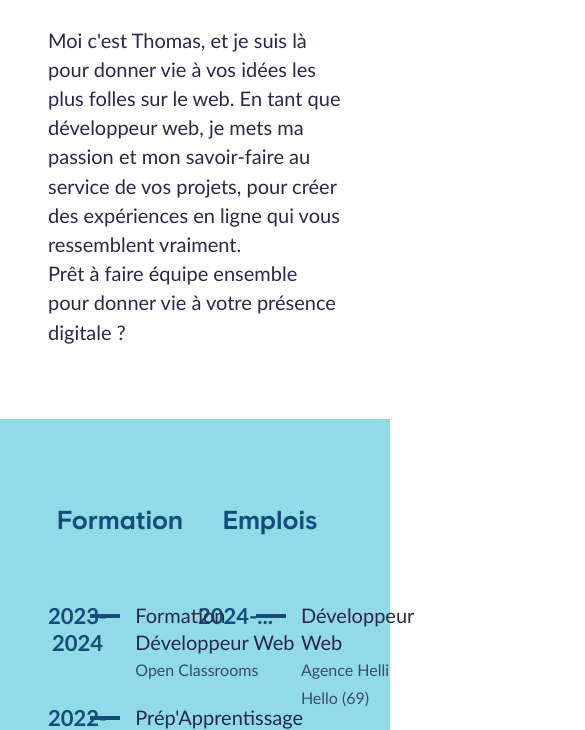
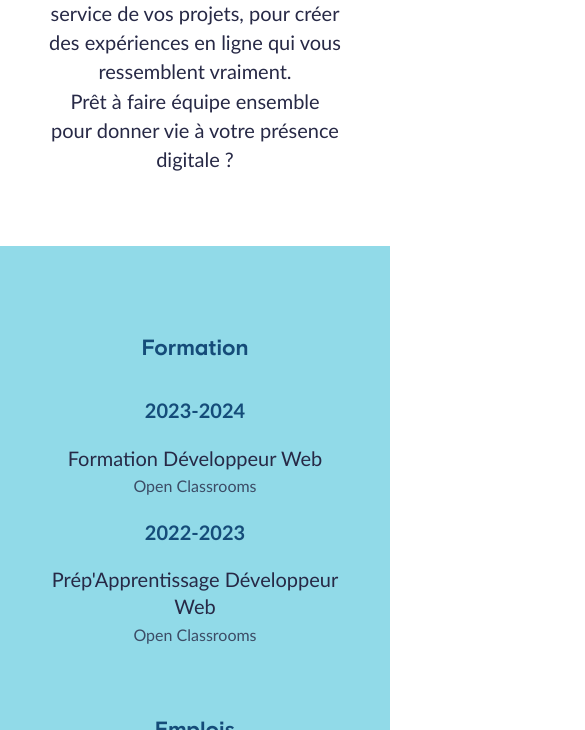
Before and after one commit to thomaslblc/Portfolio, a website: page index.html in a window 390 px wide. Shown: the part 449-1179 px from the top of the page, 585 px wide, since content can reach past the window. Drawn offline with Linux system fonts and the light colour scheme; files whose address does not match are found by name; a web font is replaced by a local one.

Commit message:
STYLE responsive + ADD img

```diff
--- a/index.html
+++ b/index.html
@@ -31,7 +31,7 @@
             <div class="inner">
                 <div class="banner-content">
                     <div>
-                        <h1>Thomas Leblanc <strong>Développeur Web</strong></h1>
+                        <h1>Thomas Leblanc<br><strong>Développeur Web</strong></h1>
                     </div>
                     <div>
                         <figure>
@@ -111,7 +111,6 @@
                             <i class="fa-brands fa-php"></i>
                             <i class="fa-brands fa-node"></i>
                             <img src="img/mongodb.png" alt="MongoDB">
-                            <img src="/img/Expressjs.png" alt="Express JS">
                         </div>
                         <h3>Back-end</h3>
                     </div>
@@ -137,7 +136,7 @@
                 <div class="projets-content">
                     <div class="projet">
                         <figure>
-                            <img src="/img/Placeholder.png" alt="#">
+                            <img src="/img/booki.png" alt="Booki">
                         </figure>
                         <div class="content">
                             <h3>Booki</h3>
@@ -147,7 +146,7 @@
                     </div>
                     <div class="projet">
                         <figure>
-                            <img src="/img/Placeholder.png" alt="#">
+                            <img src="/img/bluel.png" alt="Sophie Bluel">
                         </figure>
                         <div class="content">
                             <h3>Sophie Bluel</h3>
@@ -167,7 +166,7 @@
                     </div>
                     <div class="projet">
                         <figure>
-                            <img src="/img/Placeholder.png" alt="#">
+                            <img src="/img/carducci.png" alt="Nina Carducci">
                         </figure>
                         <div class="content">
                             <h3>Nina Carducci</h3>
@@ -177,7 +176,7 @@
                     </div>
                     <div class="projet">
                         <figure>
-                            <img src="/img/Placeholder.png" alt="#">
+                            <img src="/img/kasa.png" alt="Kasa">
                         </figure>
                         <div class="content">
                             <h3>Kasa</h3>
@@ -187,7 +186,7 @@
                     </div>
                     <div class="projet">
                         <figure>
-                            <img src="/img/Placeholder.png" alt="#">
+                            <img src="/img/grimoire.jpg" alt="Mon Vieux Grimoire">
                         </figure>
                         <div class="content">
                             <h3>Mon Vieux Grimoire</h3>
--- a/style/config-mixins.scss
+++ b/style/config-mixins.scss
@@ -15,3 +15,10 @@
 @mixin cover(){
     background-position: center center;
 }
+
+@mixin responsive($breakpoint) {
+    $value: map-get($breakpoints, $breakpoint);
+    @media (max-width: $value) {
+      @content;
+    }
+  }
--- a/style/global.scss
+++ b/style/global.scss
@@ -33,6 +33,11 @@ h2 {
   padding: 20px;
   font-family: $ff-title;
   font-size: 26px;
+
+  @include responsive(tiny-plus-screen) {
+    padding: 20px 0;
+    font-size: 22px;
+  }
 }
 
 h3 {
@@ -73,6 +78,10 @@ header {
   position: sticky;
   top: 0;
   z-index: 3;
+
+  @include responsive(small-screen) {
+    position: relative;
+  }
 }
 
 .navbar {
@@ -92,6 +101,11 @@ header {
         margin-right: $large-value;
         cursor: pointer;
         font-size: 20px;
+
+        @include responsive(small-screen) {
+          display: none;
+        }
+
         a {
           color: #ffffff;
           @include transition();
@@ -103,6 +117,11 @@ header {
 
         &.left {
           margin-right: auto;
+
+          @include responsive(small-screen) {
+            display: flex;
+            margin-left: auto;
+          }
         }
 
         &:hover {
@@ -110,7 +129,6 @@ header {
             a:not(.button) {
               color: $color-2;
             }
-
           }
         }
       }
@@ -138,21 +156,42 @@ section {
     display: flex;
     justify-content: space-between;
     align-items: center;
+
+    @include responsive(medium-screen) {
+      flex-direction: column;
+    }
+
     div {
       width: 49%;
       display: flex;
       justify-content: center;
 
+      @include responsive(medium-screen) {
+        width: 100%;
+      }
+
       h1 {
         text-align: center;
-        max-width: 60%;
+        max-width: 70%;
         font-size: 40px;
         color: $color-1;
         line-height: 1.2em;
 
+        @include responsive(medium-screen) {
+          max-width: 100%;
+        }
+
         strong {
           font-size: 30px;
           color: $color-2;
+        }
+
+        @include responsive(tiny-plus-screen) {
+          font-size: 30px;
+
+          strong {
+            font-size: 22px;
+          }
         }
       }
     }
@@ -167,6 +206,10 @@ section {
       align-items: center;
       border: 5px solid $color-1;
 
+      @include responsive(tiny-plus-screen) {
+        display: none;
+      }
+
       img {
         width: 300px;
         object-fit: cover;
@@ -176,6 +219,13 @@ section {
 
   .presentation {
     padding-top: $large-value;
+
+    @include responsive(small-screen) {
+      text-align: center;
+    }
+    @include responsive(tiny-plus-screen) {
+      padding-top: $small-value;
+    }
 
     span {
       font-size: 20px;
@@ -194,6 +244,14 @@ section {
     display: flex;
     justify-content: space-between;
 
+    @include responsive(medium-screen) {
+      flex-direction: column;
+
+      .formations {
+        margin-bottom: $large-value;
+      }
+    }
+
     div {
       width: 49%;
       align-items: center;
@@ -201,12 +259,20 @@ section {
       justify-content: start;
       flex-direction: column;
 
+      @include responsive(medium-screen) {
+        width: 100%;
+      }
+
       .table {
         width: 100%;
         display: grid;
         grid-template-columns: 1fr 2fr;
         gap: 20px;
         margin-top: $large-value;
+
+        @include responsive(tiny-plus-screen) {
+          margin-top: $small-value;
+        }
 
         .date {
           font-weight: bold;
@@ -217,6 +283,10 @@ section {
           display: flex;
           height: 100%;
           justify-content: start;
+
+          @include responsive(tiny-plus-screen) {
+            font-size: 20px;
+          }
         }
 
         .table-content {
@@ -233,10 +303,14 @@ section {
               position: absolute;
               content: "";
               width: 30px;
-              height: 4px;
+              height: 2px;
               background-color: $color-1;
-              top: 10px;
+              top: 12px;
               left: -45px;
+
+              @include responsive(large-screen) {
+                display: none;
+              }
             }
           }
 
@@ -250,6 +324,19 @@ section {
             &.sub {
               font-size: 16px;
               opacity: 0.8;
+            }
+          }
+        }
+
+        @include responsive(tiny-plus-screen) {
+          display: flex;
+          flex-direction: column;
+
+          .table-content {
+            span,
+            p {
+              text-align: center;
+              margin-left: 0;
             }
           }
         }
@@ -274,6 +361,11 @@ section {
     gap: $small-value;
     margin-top: $large-value;
 
+    @include responsive(medium-screen) {
+      display: flex;
+      flex-direction: column;
+    }
+
     .front,
     .back,
     .tools {
@@ -285,17 +377,26 @@ section {
       border-radius: $radius;
       padding: $medium-value;
 
+      @include responsive(medium-screen) {
+        flex-direction: column-reverse;
+      }
+
       h3 {
         margin-top: $medium-value;
         margin-bottom: 0;
         font-size: 20px;
         color: $color-1;
+
+        @include responsive(medium-screen) {
+          margin-bottom: $medium-value;
+          margin-top: 0;
+        }
       }
     }
 
     img {
       max-height: 50px;
-      max-width: 120px;
+      width: auto;
       margin: 0 $small-value;
       margin-bottom: $small-value;
     }
@@ -341,13 +442,28 @@ section {
       position: relative;
       border-radius: $radius;
 
+      @include responsive(large-screen) {
+        width: 48%;
+      }
+
+      @include responsive(small-screen) {
+        width: 100%;
+      }
+
       figure {
         overflow: hidden;
         width: 100%;
         height: 200px;
         margin: 0;
         $radiusFigure: calc($radius - $small-value);
-        border-radius: $radiusFigure $radiusFigure 0 0 ;
+        border-radius: $radiusFigure $radiusFigure 0 0;
+
+        @include responsive(tiny-plus-screen) {
+          height: 100px;
+          display: flex;
+          align-items: center;
+          justify-content: center;
+        }
       }
 
       img {
@@ -361,6 +477,15 @@ section {
         color: #ffffff;
         display: flex;
         flex-direction: column;
+
+        @include responsive(tiny-plus-screen) {
+          h3 {
+            font-size: 18px;
+          }
+          span {
+            font-size: 16px;
+          }
+        }
 
         h3 {
           margin-bottom: $small-value;
@@ -412,6 +537,10 @@ section {
 
     i {
       margin-left: 20px;
+
+      @include responsive(tiny-plus-screen) {
+        display: none;
+      }
     }
   }
 }
```
Also changed, not shown: img/bluel.png (added), img/booki.png (added), img/carducci.png (added), img/grimoire.jpg (added), img/kasa.png (added), style.css, 1 other file.
